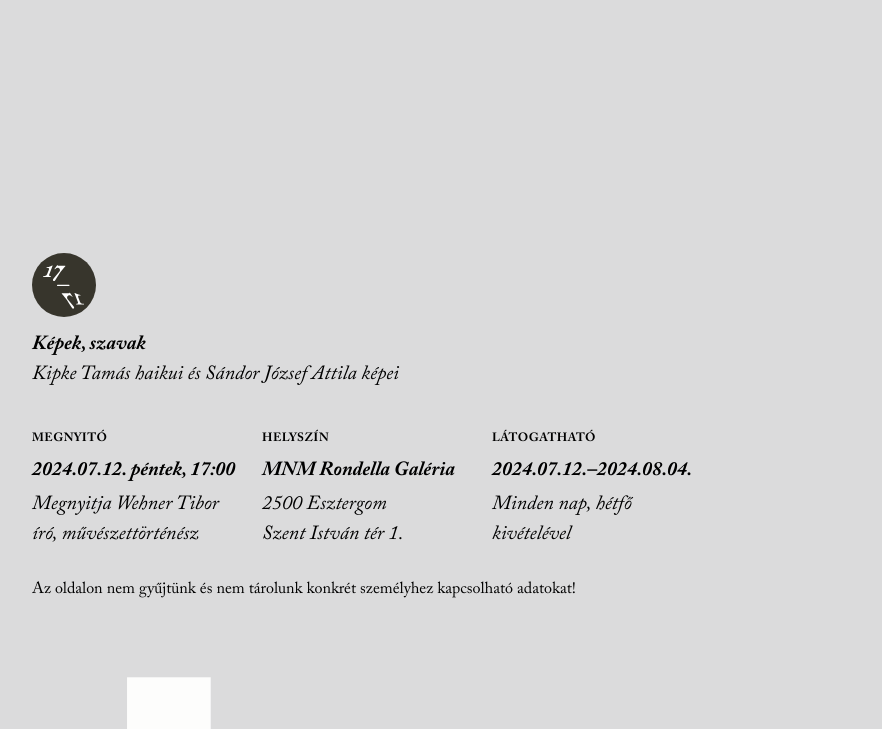
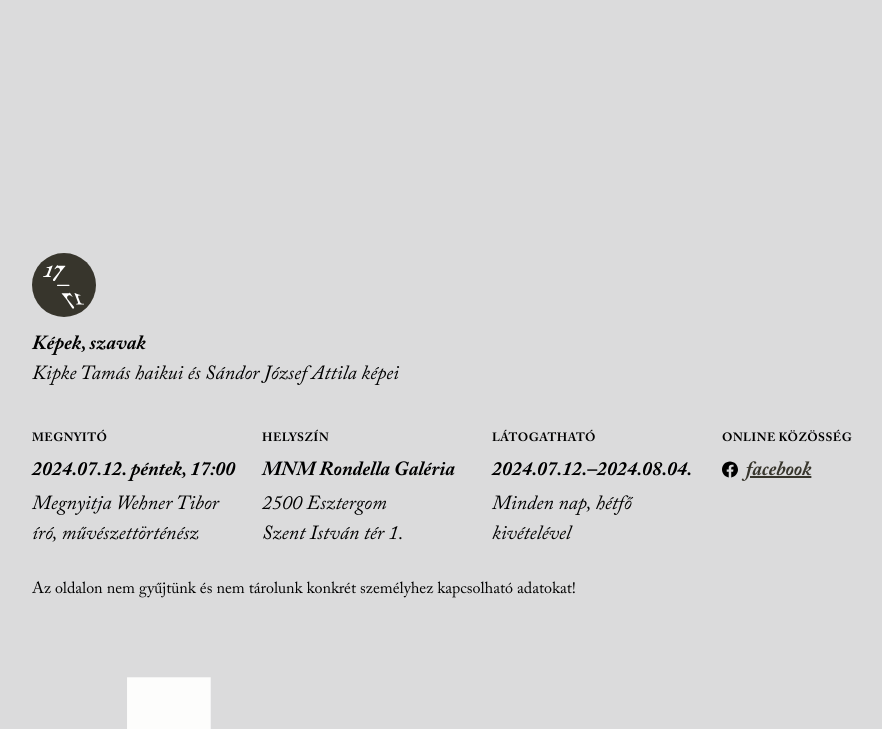
Before and after one commit to xants2355/17-71-web, a plain HTML site: page index.html in a window 1280 px wide. Shown: the part 2692-3421 px from the top of the page, without its empty margins (160-1042 px from the left). Drawn offline with nearby package versions, Linux system fonts and the light colour scheme.

Commit message:
added Facebook page link

```diff
--- a/css/17-71-haiku---kipke-tamas-es-sandor-joz.webflow.css
+++ b/css/17-71-haiku---kipke-tamas-es-sandor-joz.webflow.css
@@ -1672,6 +1672,22 @@ figcaption {
   display: none;
 }
 
+.icon-16x16 {
+  justify-content: center;
+  align-items: center;
+  width: 16px;
+  height: 16px;
+  display: flex;
+}
+
+.footer-list-item {
+  grid-column-gap: .5rem;
+  grid-row-gap: .5rem;
+  justify-content: flex-start;
+  align-items: center;
+  display: flex;
+}
+
 @media screen and (max-width: 991px) {
   .padding-xlarge {
     padding: 3rem;
@@ -2372,6 +2388,10 @@ figcaption {
   grid-area: 3 / 1 / 4 / 4;
 }
 
+#w-node-a5ef79da-89a8-9308-e35c-83b7abf8f094-b318aa27 {
+  grid-area: 2 / 4 / 3 / 5;
+}
+
 #w-node-b224ec27-30fa-be84-48bf-7ed471542af3-b318aa2a {
   grid-area: span 1 / span 1 / span 1 / span 1;
 }
@@ -2447,6 +2467,10 @@ figcaption {
 
   #w-node-_2ab7dd55-e6c9-12b5-38eb-41bcf819ecd3-b318aa27 {
     grid-area: 5 / 1 / 6 / 3;
+  }
+
+  #w-node-a5ef79da-89a8-9308-e35c-83b7abf8f094-b318aa27 {
+    grid-area: 2 / 2 / 3 / 3;
   }
 }
 
--- a/index.html
+++ b/index.html
@@ -1,4 +1,4 @@
-<!DOCTYPE html><!--  This site was created in Webflow. https://webflow.com  --><!--  Last Published: Mon Jul 15 2024 11:00:27 GMT+0000 (Coordinated Universal Time)  -->
+<!DOCTYPE html><!--  This site was created in Webflow. https://webflow.com  --><!--  Last Published: Tue Jul 16 2024 11:38:51 GMT+0000 (Coordinated Universal Time)  -->
 <html data-wf-page="666c1784844429bab318aa27" data-wf-site="666c1784844429bab318a9f0" lang="hu">
 <head>
   <meta charset="utf-8">
@@ -333,6 +333,19 @@ margin: 0rem !important;
                 </ul>
               </div>
               <div id="w-node-_2ab7dd55-e6c9-12b5-38eb-41bcf819ecd3-b318aa27">Az oldalon nem gyűjtünk és nem tárolunk konkrét személyhez kapcsolható adatokat!</div>
+              <div id="w-node-a5ef79da-89a8-9308-e35c-83b7abf8f094-b318aa27">
+                <div class="footer_label">online közösség</div>
+                <ul role="list" class="footer-list w-list-unstyled">
+                  <li>
+                    <a href="https://www.facebook.com/1771kepekszavak" target="_blank" class="footer-list-item w-inline-block">
+                      <div class="icon-16x16 w-embed"><svg width="16" height="17" fill="currenColor" xmlns="http://www.w3.org/2000/svg">
+                          <path d="M16 8.548c0 4-2.935 7.323-6.774 7.904V10.87h1.87l.356-2.323H9.226V7.064c0-.645.322-1.258 1.322-1.258h1V3.84s-.903-.162-1.806-.162c-1.807 0-3 1.13-3 3.13v1.741H4.71v2.323h2.032v5.58C2.903 15.872 0 12.549 0 8.549c0-4.419 3.58-8 8-8s8 3.581 8 8Z" fill="currenColor"></path>
+                        </svg></div>
+                      <div class="text-size-medium text-weight-bold">facebook</div>
+                    </a>
+                  </li>
+                </ul>
+              </div>
             </div>
           </div>
         </div>
```
